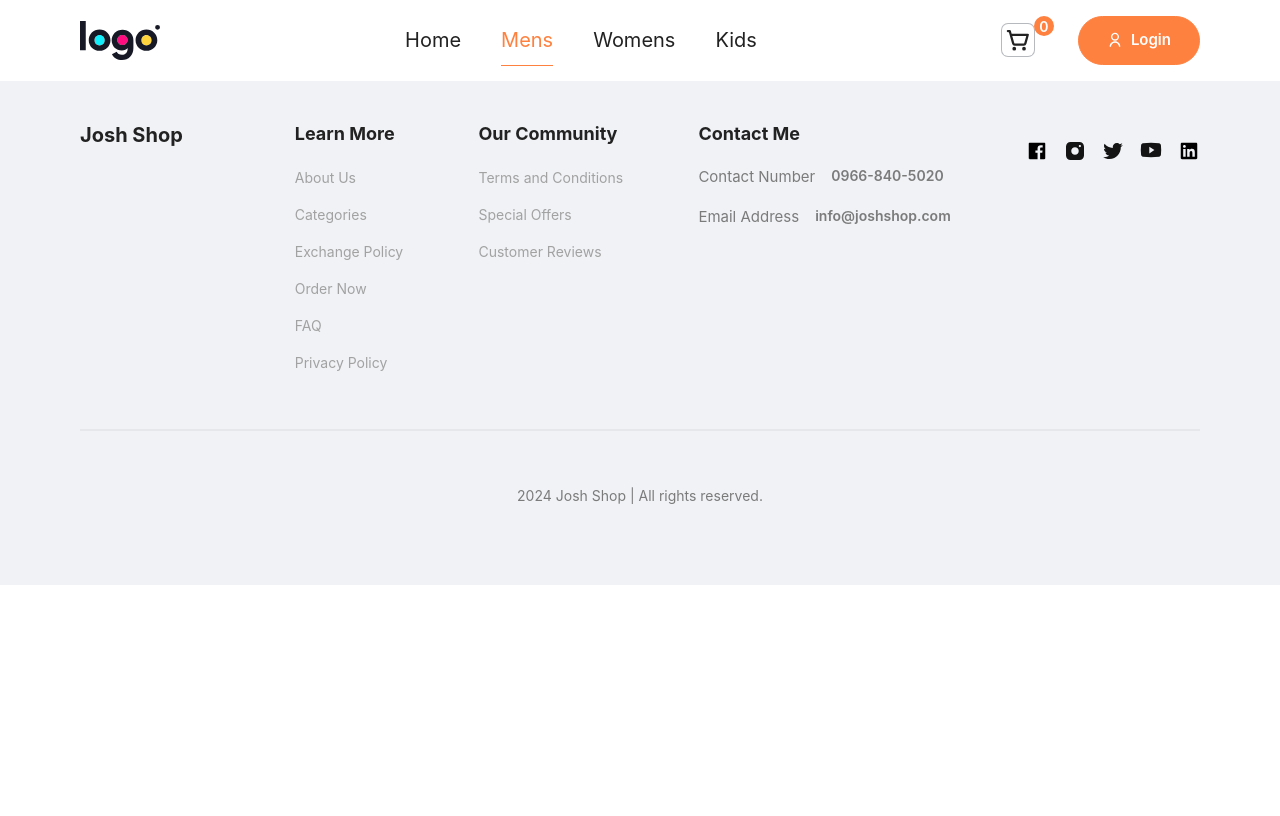
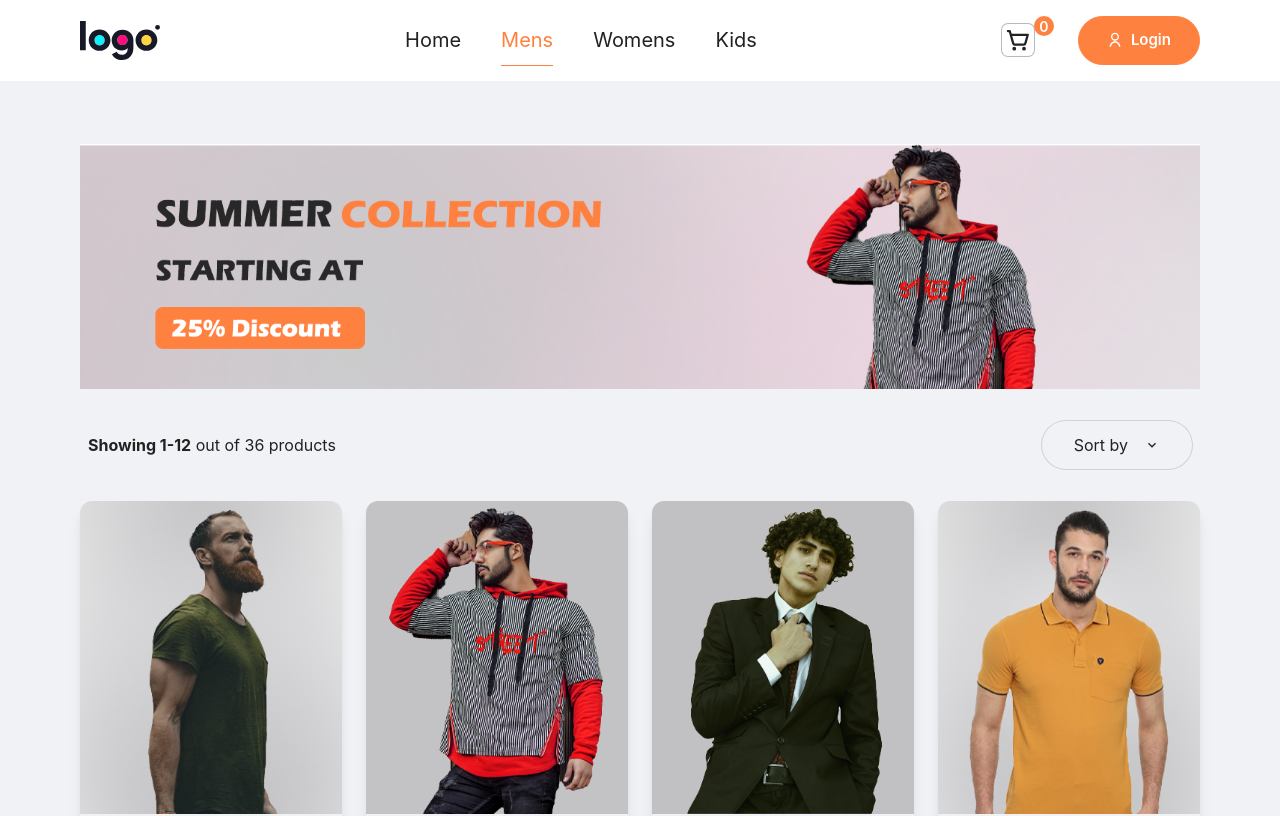
Before and after one commit to jdtownn/Ecommerce-App, a React (Vite) app in the folder frontend/: page /mens in a window 1280 px wide. Shown: the top 816 px of the page. Built offline with nearby package versions, Linux system fonts and the light colour scheme; a web font is replaced by a local one.

Commit message:
Categories

```diff
--- a/frontend/src/App.jsx
+++ b/frontend/src/App.jsx
@@ -6,6 +6,9 @@ import Cart from "./pages/Cart.jsx";
 import Product from "./pages/Product.jsx";
 import Login from "./pages/Login.jsx";
 import Footer from "./components/Footer.jsx";
+import bannermens from "./assets/bannermens.png";
+import bannerwomens from "./assets/bannerwomens.png";
+import bannerkids from "./assets/bannerkids.png";
 
 const App = () => {
   return (
@@ -14,9 +17,18 @@ const App = () => {
         <Header />
         <Routes>
           <Route path="/" element={<Home />} />
-          <Route path="/mens" element={<Category />} />
-          <Route path="/womens" element={<Category />} />
-          <Route path="/kids" element={<Category />} />
+          <Route
+            path="/mens"
+            element={<Category category="men" banner={bannermens} />}
+          />
+          <Route
+            path="/womens"
+            element={<Category category="women" banner={bannerwomens} />}
+          />
+          <Route
+            path="/kids"
+            element={<Category category="kid" banner={bannerkids} />}
+          />
           <Route path="/product" element={<Product />}>
             <Route path=":productId" element={<Product />} />
           </Route>
--- /dev/null
+++ b/frontend/src/Context/ShopContext.jsx
@@ -0,0 +1,18 @@
+/* eslint-disable react-refresh/only-export-components */
+/* eslint-disable react/prop-types */
+import { createContext } from "react";
+import all_products from "../assets/all_products";
+
+export const ShopContext = createContext(null);
+
+const ShopContextProvider = (props) => {
+  const contextValue = { all_products };
+
+  return (
+    <ShopContext.Provider value={contextValue}>
+      {props.children}
+    </ShopContext.Provider>
+  );
+};
+
+export default ShopContextProvider;
--- a/frontend/src/components/Popular.jsx
+++ b/frontend/src/components/Featured.jsx
@@ -5,7 +5,7 @@ const Popular = () => {
   return (
     <section className="bg-primary">
       <div className="max_padd_container py-12 xl:py-20 xl:w-[88%]">
-        <h3 className="h3 text-center">Popular Products</h3>
+        <h3 className="h3 text-center">Featured Products</h3>
         <hr className="h-[3px] md:w-1/2 mx-auto bg-gradient-to-l from-transparent via-black to-transparent mb-16" />
         <div className="grid grid-cols-1 xs:grid-cols-2 md:grid-cols-3 xl:grid-cols-4 gap-6">
           {POPULAR.map((item) => (
--- a/frontend/src/components/NewsLetter.jsx
+++ /dev/null
@@ -1,5 +0,0 @@
-const NewsLetter = () => {
-  return <div>NewsLetter</div>;
-};
-
-export default NewsLetter;
--- a/frontend/src/pages/Category.jsx
+++ b/frontend/src/pages/Category.jsx
@@ -1,5 +1,46 @@
-const Category = () => {
-  return <div>Category</div>;
+/* eslint-disable no-unused-vars */
+import all_products from "../assets/all_products";
+import Item from "../components/Item";
+import { MdOutlineKeyboardArrowDown } from "react-icons/md";
+
+/* eslint-disable react/prop-types */
+const Category = ({ category, banner }) => {
+  return (
+    <section className="max_padd_container py-12 xl:py-28">
+      <div>
+        <div>
+          <img src={banner} alt="" className="block my-8 mx-auto" />
+        </div>
+        <div className="flexBetween my-8 mx-2">
+          <h5>
+            <span className="font-bold">Showing 1-12</span> out of 36 products
+          </h5>
+          <div className="flexBetween max-sm:p-4 gap-x-4 px-8 py-3 rounded-5xl ring-1 ring-slate-900/15">
+            Sort by <MdOutlineKeyboardArrowDown />
+          </div>
+        </div>
+        <div className="grid grid-cols-1 xs:grid-cols-2 md:grid-cols-3 xl:grid-cols-4 gap-6">
+          {all_products.map((item) => {
+            if (category === item.category) {
+              return (
+                <Item
+                  key={item.id}
+                  id={item.id}
+                  name={item.name}
+                  image={item.image}
+                  new_price={item.new_price}
+                  old_price={item.old_price}
+                />
+              );
+            }
+          })}
+        </div>
+        <div className="mt-16 text-center">
+          <button className="btn_white_rounded">Load more</button>
+        </div>
+      </div>
+    </section>
+  );
 };
 
 export default Category;
--- a/frontend/src/pages/Home.jsx
+++ b/frontend/src/pages/Home.jsx
@@ -1,17 +1,15 @@
 import Hero from "../components/Hero";
 import NewCollections from "../components/NewCollections";
-import NewsLetter from "../components/NewsLetter";
 import Offer from "../components/Offer";
-import Popular from "../components/Popular";
+import Featured from "../components/Featured";
 
 const Home = () => {
   return (
     <>
       <Hero />
-      <Popular />
+      <Featured />
       <Offer />
       <NewCollections />
-      <NewsLetter />
     </>
   );
 };
```
